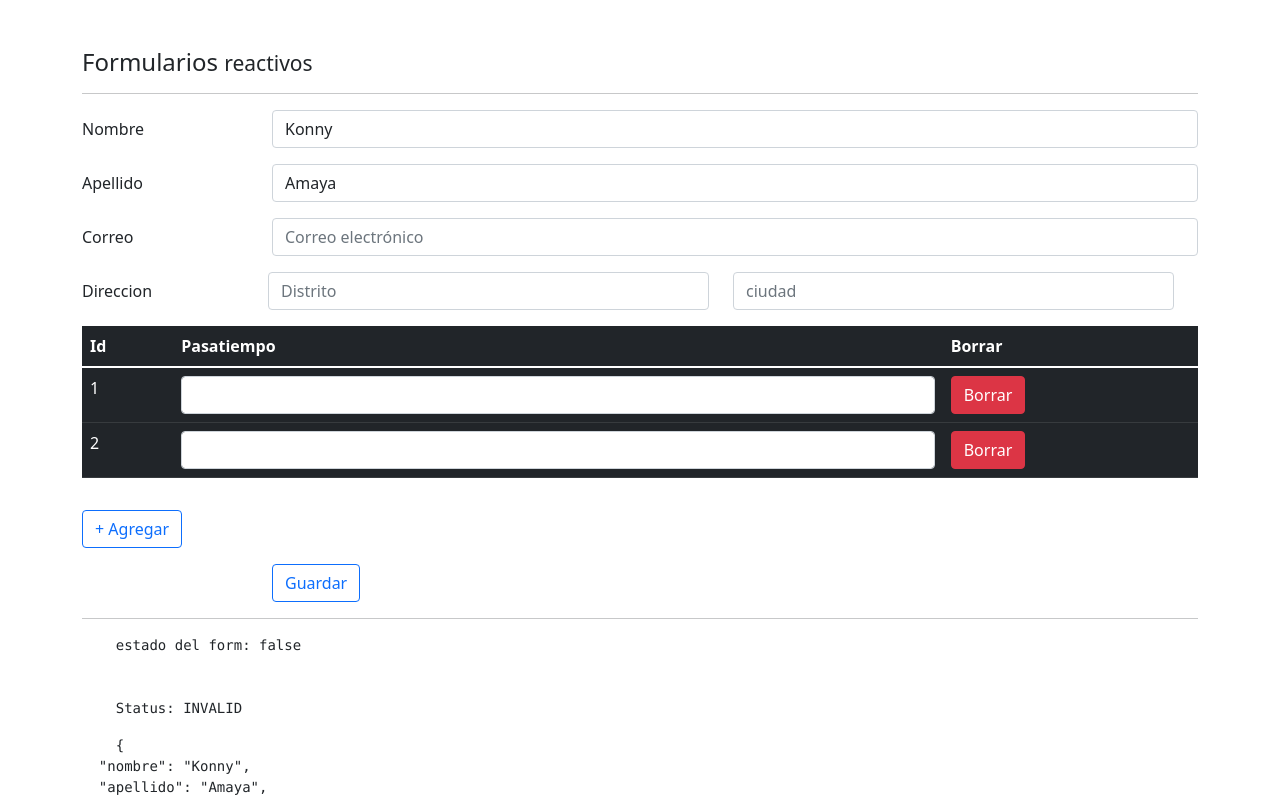
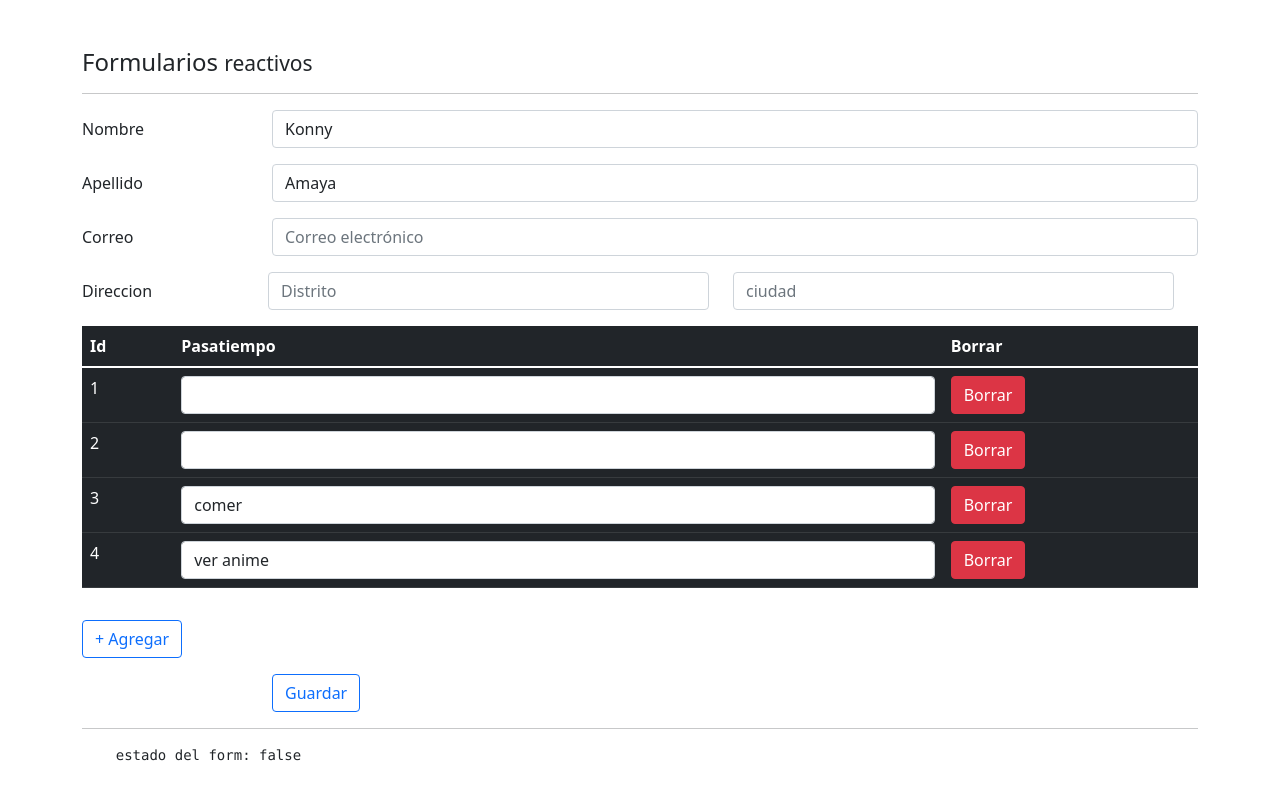
Before and after one commit to KonnyLiz/formularios, an Angular app: page /reactive in a window 1280 px wide. Shown: the top 800 px of the page. Built offline with nearby package versions, Linux system fonts and the light colour scheme.

Commit message:
add y detele campos dinamicos

```diff
--- a/src/app/components/reactive/reactive.component.html
+++ b/src/app/components/reactive/reactive.component.html
@@ -71,7 +71,7 @@
                             <input class="form-control" type="text" [formControlName]="i">
                         </td>
                         <td>
-                            <button class="btn btn-danger" type="button">Borrar</button>
+                            <button class="btn btn-danger" type="button"  (click)="deletePasatiempo(i)">Borrar</button>
                         </td>
                     </tr>
                 </tbody>
@@ -79,7 +79,7 @@
             <!-- <small *ngIf="correoInvalido" class="form-text text-danger">Ingrese un correo
                 valido.</small> -->
 
-            <button class="btn btn-outline-primary mt-3" type="button">
+            <button class="btn btn-outline-primary mt-3" type="button" (click)="addPasatiempo()">
                 + Agregar
             </button>
         </div>
--- a/src/app/components/reactive/reactive.component.ts
+++ b/src/app/components/reactive/reactive.component.ts
@@ -41,7 +41,7 @@ export class ReactiveComponent implements OnInit {
     return this.formulario.get('direccion.ciudad')?.invalid && this.formulario.get('direccion.ciudad')?.touched;
   }
 
-  get pasatiempos(){
+  get pasatiempos() {
     // obtenemos un arreglo de elementos para el html
     return this.formulario.get('pasatiempos') as FormArray;
   }
@@ -81,6 +81,10 @@ export class ReactiveComponent implements OnInit {
       nombre: 'Konny',
       apellido: 'Amaya'
     });
+
+    // cargando de valores el array
+    // lo recorremos con un foeach y le asignamos el nombre al valor, creando un control
+    ['comer', 'ver anime'].forEach(valor => this.pasatiempos.push(this.fb.control(valor)));
   }
 
   guardar() {
@@ -101,4 +105,13 @@ export class ReactiveComponent implements OnInit {
     });
   }
 
+  addPasatiempo() {
+    this.pasatiempos.push(this.fb.control('', Validators.required))
+  }
+
+  deletePasatiempo(i: number) {
+    // borramos el pasatiempo segun el indice
+    this.pasatiempos.removeAt(i);
+  }
+
 }
```
